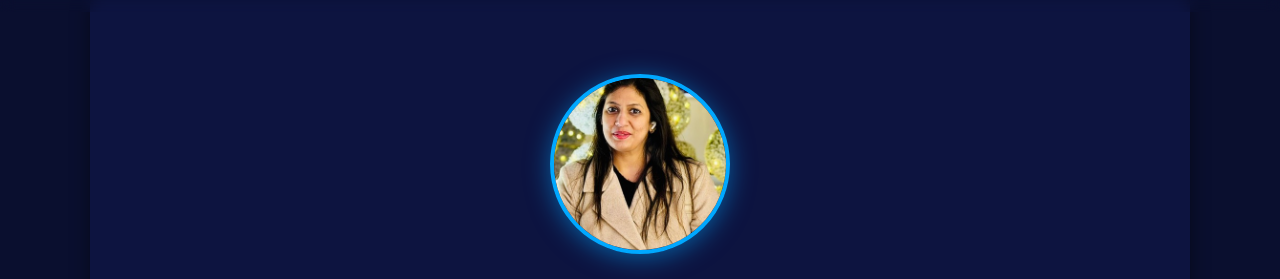
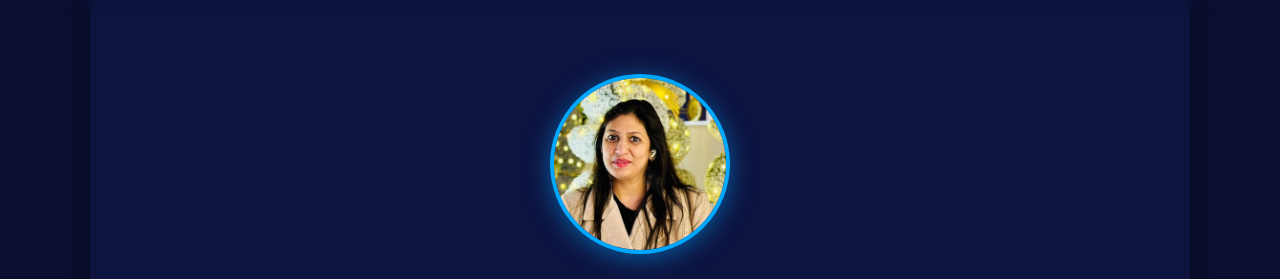
Before and after one commit to priya-chauhan-business/priyachauhan_portfolio, a plain HTML site: page index.html in a window 1280 px wide. Shown: the part 66-345 px from the top of the page. Drawn offline with nearby package versions, Linux system fonts and the light colour scheme.

Commit message:
Update style.css

```diff
--- a/style.css
+++ b/style.css
@@ -90,6 +90,7 @@ nav a.active {
   border: 4px solid #00a8ff;
   box-shadow: 0 4px 25px rgba(0,168,255,0.5);
   object-fit: cover;
+  object-position: 50% 15%;
   margin-bottom: 20px;
 }
 
```
